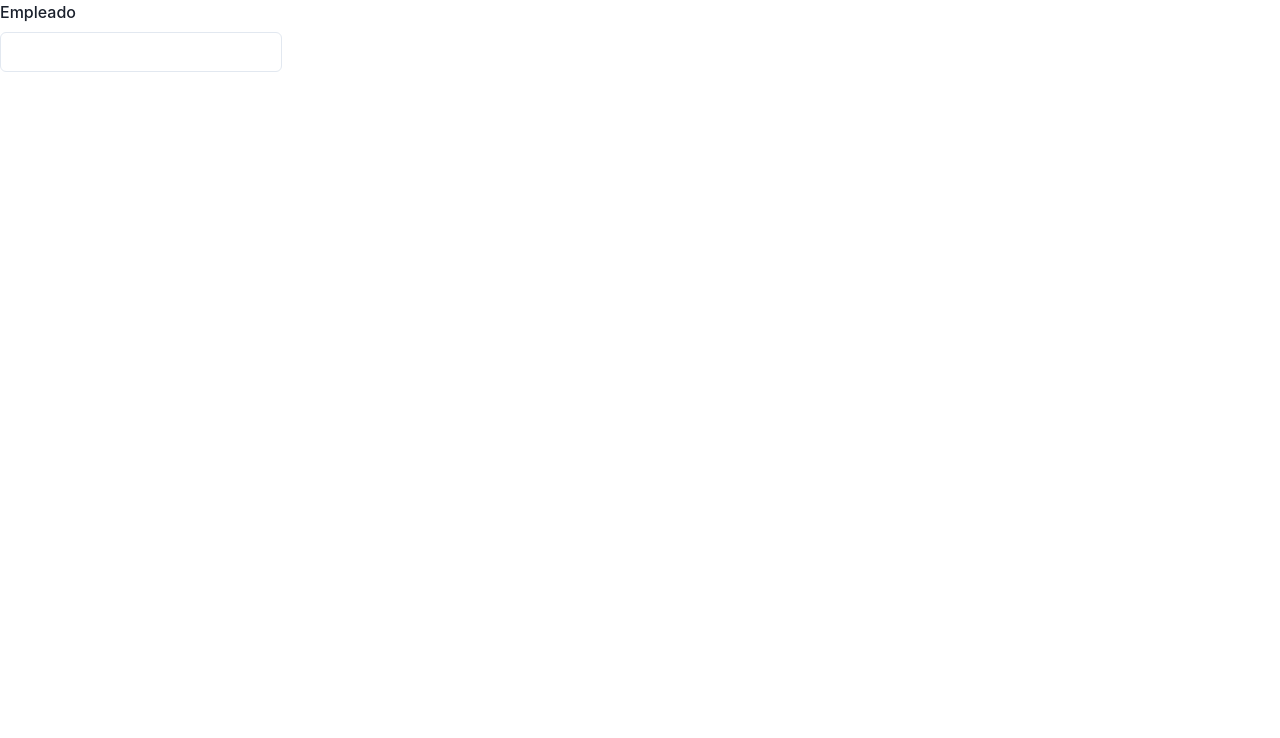
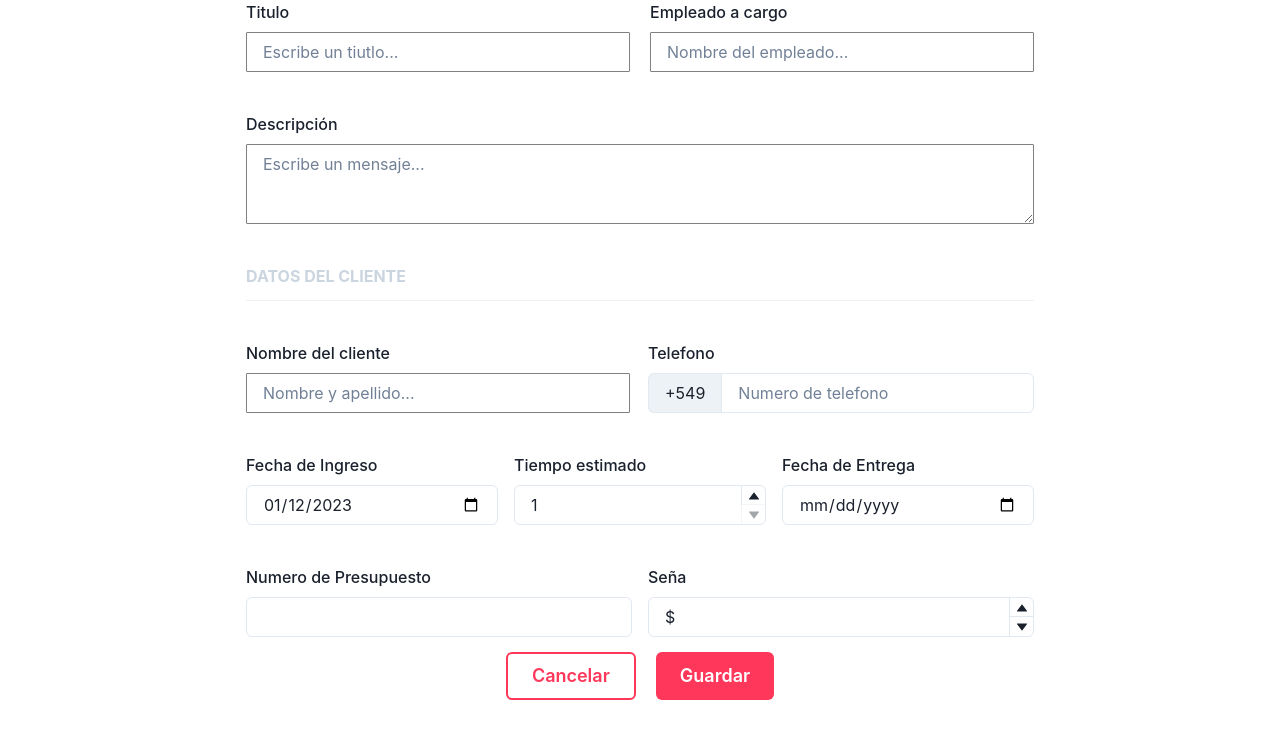
Before and after one commit to Sebastian-Toledo/Task-Manager, a React (Create React App) app: page /create in a window 1280 px wide. Shown: the top 738 px of the page. Built offline with nearby package versions, Linux system fonts and the light colour scheme.

Commit message:
New styles of form

```diff
--- a/src/Pages/CreateOrder.tsx
+++ /dev/null
@@ -1,13 +0,0 @@
-import React from "react";
-import { Flex } from "@chakra-ui/react";
-import FormOrder from "../Components/FormOrder";
-
-const CreatePage = () => {
-  return (
-    <Flex>
-      <FormOrder />
-    </Flex>
-  );
-};
-
-export default CreatePage;
--- /dev/null
+++ b/src/Pages/CreatePage.tsx
@@ -0,0 +1,8 @@
+import React from "react";
+import FormOrder from "../Components/Molecules/FormOrder";
+
+const CreatePage = () => {
+  return <FormOrder />;
+};
+
+export default CreatePage;
--- a/src/Router/index.tsx
+++ b/src/Router/index.tsx
@@ -3,7 +3,7 @@ import React from "react";
 import Routes from "./Routes";
 import HomePage from "../Pages/HomePage";
 import OrderPage from "../Pages/OrderPage";
-import CreatePage from "../Pages/CreateOrder";
+import CreatePage from "../Pages/CreatePage";
 import ModifyPage from "../Pages/ModifyPage";
 
 const router = createBrowserRouter([
--- a/src/Type/Order.ts
+++ b/src/Type/Order.ts
@@ -5,13 +5,13 @@ interface Order {
   dateCurrent: Date;
   estimatedTime: number;
   description: string;
-  deadline: Date;
+  deadLine: Date;
   employee: string;
   budget: string;
   stateOrder: string;
   comment?: string;
   dateChange?: Date;
-  sign: number;
+  cashAdvance: number;
   phone: number;
 }
 
--- a/src/components/Atoms/BigOrder/index.tsx
+++ b/src/components/Atoms/BigOrder/index.tsx
@@ -14,13 +14,13 @@ const BigOrder = (props: Props) => {
     dateCurrent,
     estimatedTime,
     description,
-    deadline,
+    deadLine,
     employee,
     budget,
     stateOrder,
     comment,
     dateChange,
-    sign,
+    cashAdvance,
     phone,
   } = props.order;
 
--- a/src/components/Atoms/CardOrder/index.tsx
+++ b/src/components/Atoms/CardOrder/index.tsx
@@ -14,13 +14,13 @@ const CardOrder = (props: Props) => {
     title,
     author,
     dateCurrent,
-    deadline,
+    deadLine,
     employee,
     budget,
     stateOrder,
     id,
   } = props.order;
-  const d = new Date(deadline);
+  const d = new Date(deadLine);
   const c = new Date(dateCurrent);
 
   return (
--- /dev/null
+++ b/src/components/Atoms/InputText/index.tsx
@@ -0,0 +1,30 @@
+import { FormControl, FormLabel, Input } from "@chakra-ui/react";
+import { ChangeEvent, useState } from "react";
+import input from "./styles";
+
+interface Props {
+  name: string;
+  placeholder: string;
+}
+
+const InputText = (props: Props) => {
+  const [getText, setText] = useState("");
+
+  const handleEvent = (e: ChangeEvent<HTMLTextAreaElement>) => {
+    setText(e.target.value);
+  };
+
+  return (
+    <FormControl>
+      <FormLabel>{props.name}</FormLabel>
+      <Input
+        sx={input}
+        placeholder={props.placeholder}
+        type="text"
+        onChange={() => handleEvent}
+      />
+    </FormControl>
+  );
+};
+
+export default InputText;
--- /dev/null
+++ b/src/components/Atoms/InputText/styles.ts
@@ -0,0 +1,8 @@
+const input = {
+  border: "1px",
+  borderColor: "gray",
+  borderRadius: "1px",
+  w: "sm",
+};
+
+export default input;
--- a/src/components/FormOrder/index.tsx
+++ /dev/null
@@ -1,43 +0,0 @@
-import React from "react";
-import Order from "../../Type/Order";
-import {
-  Flex,
-  Card,
-  Text,
-  Divider,
-  FormControl,
-  FormLabel,
-  Input,
-} from "@chakra-ui/react";
-import { useState, FormEvent, ChangeEvent } from "react";
-
-const FormOrder = () => {
-  const [empleado, setempleado] = useState("");
-
-  const handleEmpleado = (e: ChangeEvent<HTMLTextAreaElement>) => {
-    setempleado(e.target.value);
-  };
-
-  // title,
-  // author,
-  // dateCurrent,
-  // estimatedTime,
-  // description,
-  // deadline,
-  // employee,
-  // budget,
-  // stateOrder,
-  // sign,
-  // phone,
-
-  return (
-    <Flex>
-      <FormControl>
-        <FormLabel>Empleado</FormLabel>
-        <Input type="text" onChange={() => handleEmpleado} />
-      </FormControl>
-    </Flex>
-  );
-};
-
-export default FormOrder;
--- /dev/null
+++ b/src/components/InputDescription/index.tsx
@@ -0,0 +1,30 @@
+import { FormControl, FormLabel, Textarea } from "@chakra-ui/react";
+import { ChangeEvent, useState } from "react";
+
+interface Props {
+  name: string;
+  placeholder: string;
+}
+
+const InputDescription = (props: Props) => {
+  const [getText, setText] = useState("");
+
+  const handleEvent = (e: ChangeEvent<HTMLTextAreaElement>) => {
+    setText(e.target.value);
+  };
+
+  return (
+    <FormControl>
+      <FormLabel>{props.name}</FormLabel>
+      <Textarea
+        border="1px"
+        borderColor="gray"
+        borderRadius="1px"
+        placeholder={props.placeholder}
+        onChange={() => handleEvent}
+      />
+    </FormControl>
+  );
+};
+
+export default InputDescription;
--- /dev/null
+++ b/src/components/Molecules/FormOrder/index.tsx
@@ -0,0 +1,176 @@
+import {
+  Flex,
+  FormControl,
+  FormLabel,
+  Input,
+  InputLeftAddon,
+  InputGroup,
+  NumberInput,
+  NumberInputField,
+  NumberInputStepper,
+  NumberIncrementStepper,
+  NumberDecrementStepper,
+  Button,
+  Text,
+  Divider,
+} from "@chakra-ui/react";
+import { useState, FormEvent, ChangeEvent } from "react";
+import InputText from "../../Atoms/InputText";
+import InputDescription from "../../InputDescription";
+
+const FormOrder = () => {
+  const [description, setDescription] = useState("");
+  const [phone, setPhone] = useState(0);
+  const [dateCurrent, setDateCurrent] = useState<Date>(new Date());
+  const [estimatedTime, setEstimatedTime] = useState(0);
+  const [deadLine, setDeadline] = useState<Date>(new Date());
+  const [budget, setBudget] = useState("");
+  const [cashAdvance, setCashAdvance] = useState("");
+
+  const handlePhone = (e: ChangeEvent<HTMLTextAreaElement>) => {
+    setPhone(parseInt(e.target.value));
+  };
+  const handleDateCurrent = (date: Date) => {
+    date && setDateCurrent(date);
+  };
+  const padTo2Digits = (num: number) => {
+    return num.toString().padStart(2, "0");
+  };
+
+  const formatDate = (date: Date) => {
+    return [
+      date.getFullYear(),
+      padTo2Digits(date.getMonth() + 1),
+      padTo2Digits(date.getDate()),
+    ].join("-");
+  };
+
+  const handleEstimatedTime = (e: ChangeEvent<HTMLTextAreaElement>) => {
+    setEstimatedTime(parseInt(e.target.value));
+  };
+
+  const handleDeadLine = (date: Date) => {
+    date && setDeadline(date);
+  };
+
+  const handleBudget = (e: ChangeEvent<HTMLTextAreaElement>) => {
+    setBudget(e.target.value);
+  };
+
+  const handleCashAdvance = (e: ChangeEvent<HTMLTextAreaElement>) => {
+    setCashAdvance(e.target.value);
+  };
+
+  const format = (val: string) => `$` + val;
+  const parse = (val: string) => val.replace(/^\$/, "");
+
+  // stateOrder,
+
+  return (
+    <Flex flexDirection="column" alignItems="center" gap="15">
+      <Flex flexDirection="column" gap="10">
+        <Flex gap="5">
+          <InputText name="Titulo" placeholder="Escribe un tiutlo..." />
+          <InputText
+            name="Empleado a cargo"
+            placeholder="Nombre del empleado..."
+          />
+        </Flex>
+        <Flex gap="4">
+          <InputDescription
+            name="Descripción"
+            placeholder="Escribe un mensaje..."
+          />
+        </Flex>
+        <Flex flexDir="column" gap="3">
+          <Text as="b" color="gray.300">
+            DATOS DEL CLIENTE
+          </Text>
+          <Divider></Divider>
+        </Flex>
+        <Flex gap="4">
+          <InputText
+            name="Nombre del cliente"
+            placeholder="Nombre y apellido..."
+          />
+          <FormControl>
+            <FormLabel>Telefono</FormLabel>
+            <InputGroup>
+              <InputLeftAddon children="+549" />
+              <Input
+                type="tel"
+                placeholder="Numero de telefono"
+                onChange={() => handlePhone}
+              />
+            </InputGroup>
+          </FormControl>
+        </Flex>
+        <Flex gap="4">
+          <FormControl>
+            <FormLabel>Fecha de Ingreso</FormLabel>
+            <Input
+              type="date"
+              value={formatDate(dateCurrent).toString()}
+              onChange={() => handleDateCurrent}
+            />
+          </FormControl>
+          <FormControl>
+            <FormLabel>Tiempo estimado</FormLabel>
+            <NumberInput
+              defaultValue={1}
+              min={1}
+              onChange={() => handleEstimatedTime}
+            >
+              <NumberInputField />
+              <NumberInputStepper>
+                <NumberIncrementStepper />
+                <NumberDecrementStepper />
+              </NumberInputStepper>
+            </NumberInput>
+          </FormControl>
+          <FormControl>
+            <FormLabel>Fecha de Entrega</FormLabel>
+            <Input type="date" onChange={() => handleDeadLine} />
+          </FormControl>
+        </Flex>
+        <Flex gap="4">
+          <FormControl>
+            <FormLabel>Numero de Presupuesto</FormLabel>
+            <Input type="text" onChange={() => handleBudget} />
+          </FormControl>
+          <FormControl>
+            <FormLabel>Seña </FormLabel>
+            <NumberInput
+              onChange={(valueString) => setCashAdvance(parse(valueString))}
+              value={format(cashAdvance)}
+              min={0}
+            >
+              <NumberInputField />
+              <NumberInputStepper>
+                <NumberIncrementStepper />
+                <NumberDecrementStepper />
+              </NumberInputStepper>
+            </NumberInput>
+          </FormControl>
+        </Flex>
+      </Flex>
+      <Flex gap="5">
+        <Button
+          borderColor="#ff375b"
+          color="#ff375b"
+          background="white"
+          border="2px"
+          size="lg"
+        >
+          Cancelar
+        </Button>
+        <Button bg="#ff375b" color="white" size="lg">
+          Guardar
+        </Button>
+      </Flex>
+      <Flex></Flex>
+    </Flex>
+  );
+};
+
+export default FormOrder;
```
